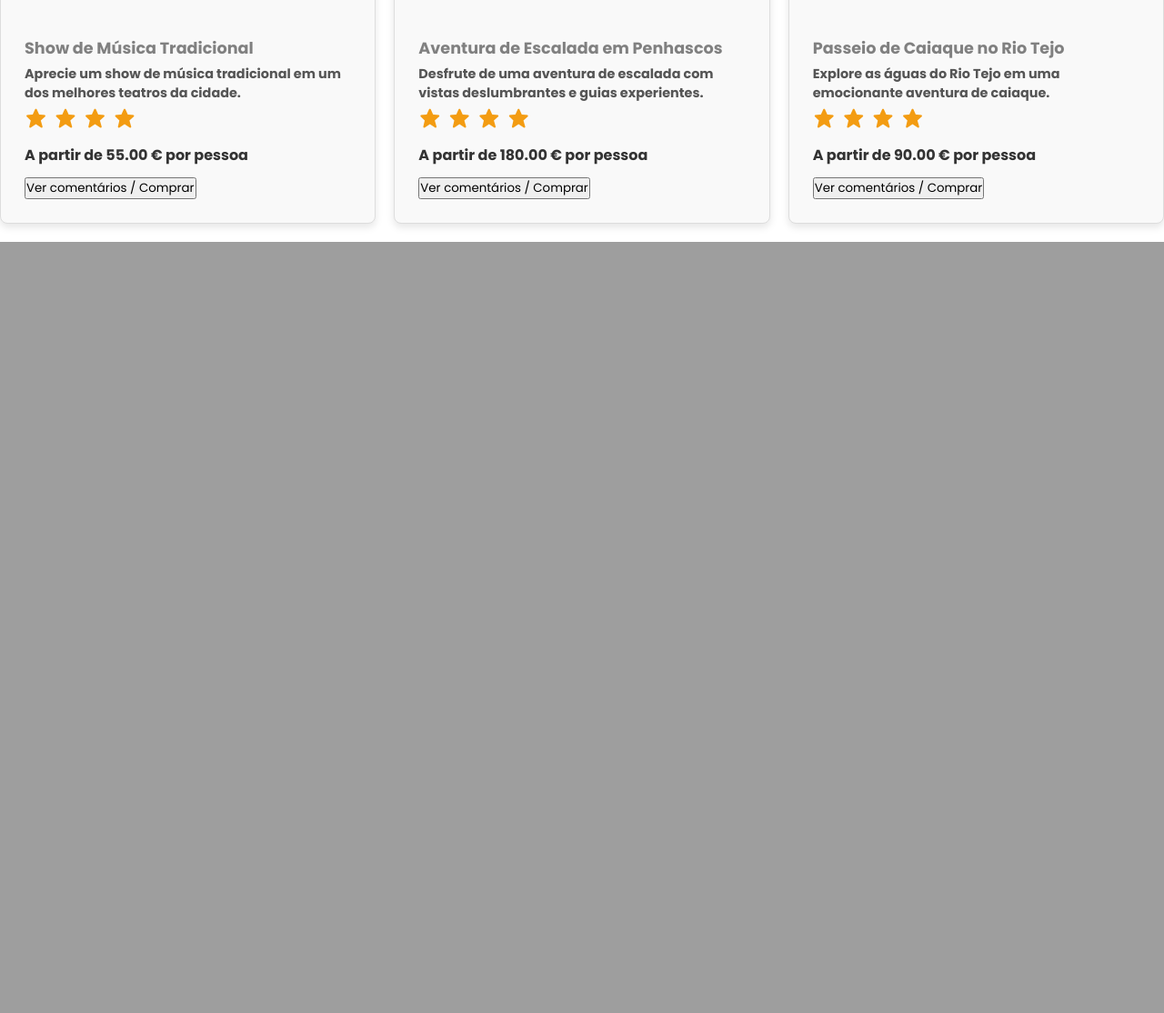
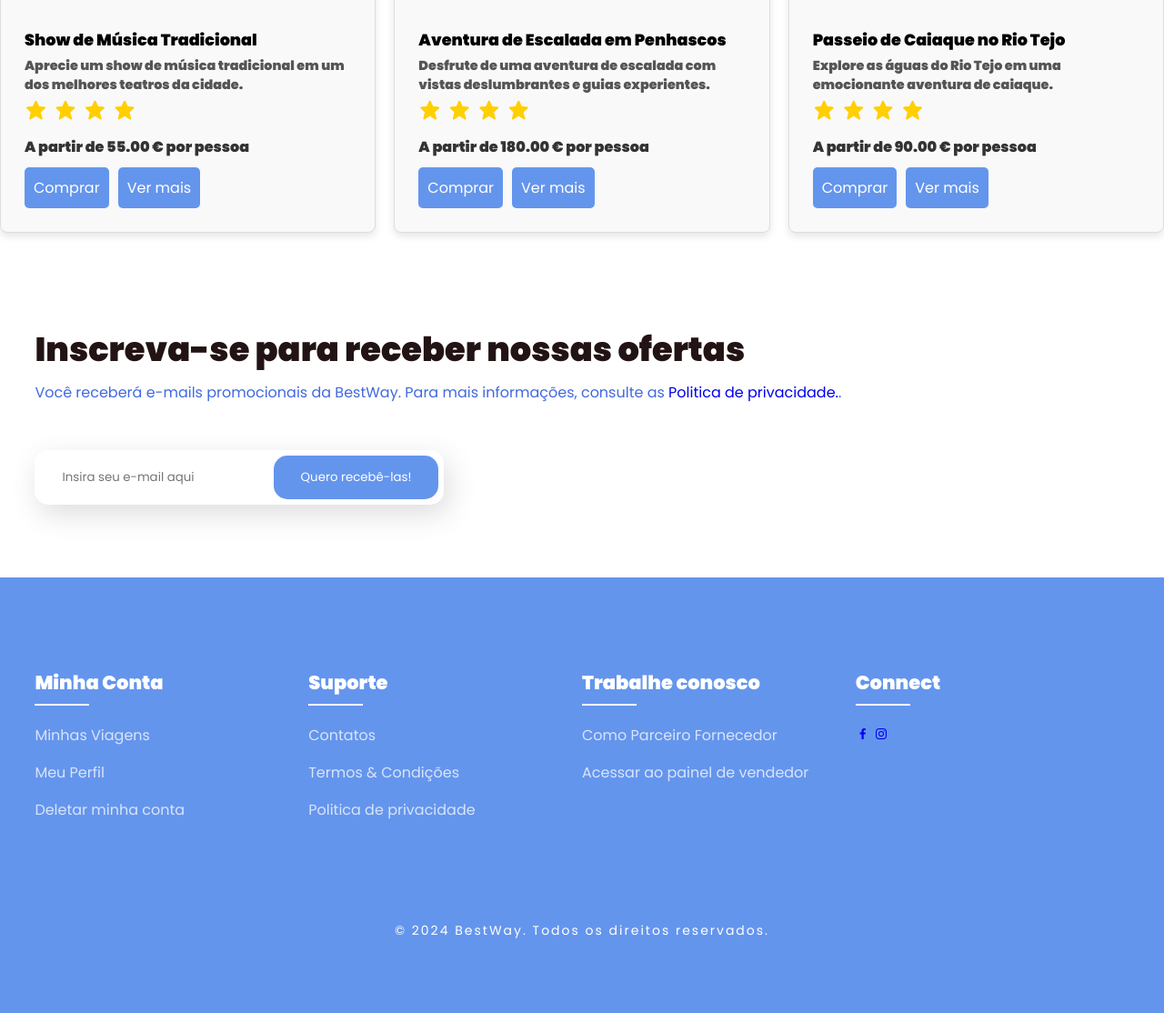
Before and after one commit to GiulianaFnch/SiteViagens, a PHP site: page /siteviagens/SiteViagens-main/public/tours/listar_tours.php in a window 1280 px wide. Shown: the part 3749-4863 px from the top of the page at 91% size. Before the commit the page ends 4015 px from the top, so only its background shows below. Run offline with PHP 8.4, Linux system fonts and the light colour scheme; a user stored in the database is signed in; data comes from the database, SQL or seed files in the repository.

Commit message:
Add files via upload

```diff
--- a/public/tours/listar_tours.php
+++ b/public/tours/listar_tours.php
@@ -1,20 +1,122 @@
 <!DOCTYPE html>
-<html>
+<html lang="pt-BR">
 
 <head>
     <meta charset="utf-8">
-    <meta name="viewpoert" content="width=device-width, inicial-scale=1">
+    <meta name="viewport" content="width=device-width, initial-scale=1">
     <title>BestWay</title>
     <link rel="stylesheet" type="text/css" href="../../assets/css/style.css">
-
     <link rel="stylesheet" href="https://unpkg.com/boxicons@latest/css/boxicons.min.css">
 
     <link rel="preconnect" href="https://fonts.googleapis.com">
     <link rel="preconnect" href="https://fonts.gstatic.com" crossorigin>
-    <link
-        href="https://fonts.googleapis.com/css2?family=Poppins:ital,wght@0,100;0,200;0,300;0,400;0,500;0,600;0,700;0,800;0,900;1,100;1,200;1,300;1,400;1,500;1,600;1,700;1,800;1,900&display=swap"
-        rel="stylesheet">
+    <link href="https://fonts.googleapis.com/css2?family=Poppins:wght@100;400;600;900&display=swap" rel="stylesheet">
 
+    <style>
+        body {
+            font-family: Arial, sans-serif;
+        }
+
+        .passeios-grid {
+            display: grid;
+            grid-template-columns: repeat(3, 1fr); /* 3 passeios por linha */
+            gap: 20px;
+            margin: 20px 0;
+        }
+
+        .box {
+            border: 1px solid #ddd;
+            padding: 10px;
+            background-color: #f9f9f9;
+            display: flex;
+            flex-direction: column;
+            justify-content: space-between;
+        }
+
+        .thum img {
+            width: 100%;
+            height: auto;
+            object-fit: cover;
+        }
+
+        .dest-content {
+            margin-top: 10px;
+        }
+
+        .location h3 {
+            color: black;
+            margin: 0;
+        }
+
+        .location h5 {
+            margin: 5px 0;
+            color: #555;
+        }
+
+        .stars h4 {
+            color: #333;
+            margin: 10px 0 0;
+        }
+
+        .stars i {
+            color: #ffcf00;
+        }
+
+        /* Estilo dos botões */
+        .btn-container {
+            margin-top: 10px;
+            display: flex;
+            gap: 10px;
+        }
+
+        .btn-container form,
+        .btn-container button {
+            width: 100%;
+        }
+
+        .btn-comprar,
+        .btn-ver-comentarios {
+            display: inline-block;
+            width: 100%;
+            padding: 10px;
+            border-radius: 5px;
+            border: none;
+            cursor: pointer;
+            font-size: 16px;
+            transition: background-color 0.3s ease;
+            text-align: center;
+        }
+
+        .btn-comprar {
+            background-color: #6495ed;
+            color: white;
+        }
+
+        .btn-comprar:hover {
+            background-color: #218838;
+        }
+
+        .btn-ver-comentarios {
+            background-color: #6495ed;
+            color: white;
+        }
+
+        .btn-ver-comentarios:hover {
+            background-color: #0056b3;
+        }
+
+        @media (max-width: 768px) {
+            .passeios-grid {
+                grid-template-columns: repeat(2, 1fr); /* 2 por linha em telas menores */
+            }
+        }
+
+        @media (max-width: 480px) {
+            .passeios-grid {
+                grid-template-columns: 1fr; /* 1 por linha em telas bem pequenas */
+            }
+        }
+    </style>
 </head>
 
 <body>
@@ -22,7 +124,6 @@
     <header>
         <a href="#" class="logo">BestWay</a>
         <div class="bx bx-menu" id="menu-icon"></div>
-
         <ul class="navbar">
             <li><a href="#home">Hospedagem</a></li>
             <li><a href="#package">Passagens</a></li>
@@ -34,7 +135,6 @@
 
     <!--Home section-->
     <section class="listar-tours" id="home">
-        <!--colocar o nome grande -->
         <div class="home-text2">
             <h1>Atividades <br> Mais <br> Procuradas.</h1>
             <p style="color: aliceblue;">"Encontre destinos e experiências que combinam com você!"</p>
@@ -44,99 +144,20 @@
     <!--container-->
     <section class="container">
         <div class="text">
-          <center><h2>Atividades mais procuradas. </h2>
+            <center>
+                <h2>Atividades mais procuradas.</h2>
+            </center>
+        </div>
+    </section>
 
-    </section>
+    <!-- Lista de passeios -->
+    <div class="passeios-grid">
         <?php
         include '../../config/valida.php';
         include '../../config/liga_bd.php';
 
         $categoria = isset($_POST['categoria']) ? (int)$_POST['categoria'] : 0;
-?>
-<head>
-    <meta charset="UTF-8">
-    <meta name="viewport" content="width=device-width, initial-scale=1.0">
-    <title>Lista de Passeios</title>
-    <style>
-        body {
-            font-family: Arial, sans-serif;
-        }
-        .passeios-grid {
-            display: grid;
-            grid-template-columns: repeat(3, 1fr); /* 3 passeios por linha */
-            gap: 20px;
-            margin: 20px 0;
-        }
-        .box {
-            border: 1px solid #ddd;
-            padding: 10px;
-            background-color: #f9f9f9;
-            display: flex;
-            flex-direction: column;
-            justify-content: space-between;
-        }
-        .thum img {
-            width: 100%;
-            height: auto;
-            object-fit: cover;
-        }
-        .dest-content {
-            margin-top: 10px;
-        }
-        .location h3 {
-            color: gray;
-            margin: 0;
-        }
-        .location h5 {
-            margin: 5px 0;
-            color: #555;
-        }
-        .stars h4 {
-            color: #333;
-            margin: 10px 0 0;
-        }
-        .stars i {
-            color: #f39c12;
-        }
-        .btn-comprar {
-            margin-top: 10px;
-        }
-        @media (max-width: 768px) {
-            .passeios-grid {
-                grid-template-columns: repeat(2, 1fr); /* 2 por linha em telas menores */
-            }
-        }
-        @media (max-width: 480px) {
-            .passeios-grid {
-                grid-template-columns: 1fr; /* 1 por linha em telas bem pequenas */
-            }
-        }
-    </style>
-</head>
-<body>
 
-<h2>Selecione uma Categoria</h2>
-<form action="listar_tours.php" method="post">
-    <label for="categoria">Categoria:</label>
-    <select name="categoria" id="categoria" onchange="this.form.submit();">
-        <option value="0">Todos</option>
-        <?php
-        $sql = "SELECT * FROM t_categoria";
-        $resultado = mysqli_query($ligacao, $sql) or die(mysqli_error($ligacao));
-
-        while ($linha = mysqli_fetch_array($resultado)) {
-            $selected = ($categoria == $linha['id']) ? 'selected' : '';
-            echo "<option value='" . htmlspecialchars($linha['id']) . "' $selected>" . htmlspecialchars($linha['categoria']) . "</option>";
-        }
-        ?>
-    </select>
-    <br>
-    <br>
-
-</form>
-
-<div class="passeios-grid">
-<?php
         $sql = "SELECT * FROM t_artigo WHERE vendido = 0";
         if ($categoria != 0) {
             $sql .= " AND cat = " . $categoria;
@@ -161,18 +182,18 @@ if (mysqli_num_rows($resultado) > 0) {
                     echo "            <h5>" . htmlspecialchars($linha['descricao']) . "</h5>";
                     echo '        </div>';
                     echo '        <div class="stars">';
-            // Exemplo para exibir estrelas (pode adaptar para mostrar baseadas em avaliação)
                     echo '            <a href="#"><i class="bx bxs-star"></i></a>';
                     echo '            <a href="#"><i class="bx bxs-star"></i></a>';
                     echo '            <a href="#"><i class="bx bxs-star"></i></a>';
                     echo '            <a href="#"><i class="bx bxs-star"></i></a>';
                     echo "            <h4>A partir de " . htmlspecialchars($linha['preco']) . " € por pessoa</h4>";
                     echo '        </div>';
-            echo '        <div class="btn-comprar">';
+                    echo '        <div class="btn-container">';
                     echo '            <form action="detalhes_tours.php" method="post">';
                     echo '                <input type="hidden" name="id_artigo" value="' . htmlspecialchars($linha['id']) . '">';
-            echo '                <input type="submit" value="Ver comentários / Comprar">';
+                    echo '                <input type="submit" value="Comprar" class="btn-comprar">';
                     echo '            </form>';
+                    echo '            <button class="btn-ver-comentarios">Ver mais</button>'; //*o btn-ver-comentários é o ver mais, porém não alterei o nome no css*//
                     echo '        </div>';
                     echo '    </div>';
                     echo '</div>';
@@ -185,6 +206,76 @@ if (mysqli_num_rows($resultado) > 0) {
         }
         ?>
     </div>
+    <section class="newsletter">
+        <div class="news-text">
+            <h2>Inscreva-se para receber nossas ofertas</h2>
+            <p>
+                Você receberá e-mails promocionais da BestWay. Para mais informações, consulte as <a href="#">Politica
+                    de privacidade.</a>.</p>
+        </div>
+
+
+        <div class="send">
+            <form>
+                <input type text="email" placeholder="Insira seu e-mail aqui" required>
+                <input type="submit" value="Quero recebê-las!">
+            </form>
+        </div>
+    </section>
+
+    <!--footer-->
+    <section id="contact">
+        <div class="footer">
+            <div class="main">
+                <div class="list">
+
+                    <h4> Minha Conta</h4>
+                    <ul>
+                        <li><a href="#">Minhas Viagens</a></li>
+                        <li><a href="public/perfil.php">Meu Perfil</a></li>
+                        <li><a href="#">Deletar minha conta</a></li>
+
+                    </ul>
+                </div>
+
+                <div class="list">
+                    <h4>Suporte</h4>
+                    <ul>
+                        <li><a href="#">Contatos</a></li>
+                        <li><a href="#">Termos & Condições</a></li>
+                        <li><a href="#">Politica de privacidade</a></li>
+
+                    </ul>
+                </div>
+
+                <div class="list">
+                    <h4>Trabalhe conosco</h4>
+                    <ul>
+                        <li><a href="public/vendedor/registro_vendedor.php">Como Parceiro Fornecedor</a></li>
+                        <li><a href="public/vendedor/admin.php">Acessar ao painel de vendedor</a></li>
+                    </ul>
+                </div>
+
+                <div class="list">
+                    <h4>Connect</h4>
+                    <div class="social">
+                        <a href="#"><i class='bx bxl-facebook'></i></a>
+                        <a href="#"><i class='bx bxl-instagram'></i></a>
+
+                        <a href="#"></a>
+                    </div>
+                </div>
+            </div>
+        </div>
+
+        <div class="end-text">
+            <p>© 2024 BestWay. Todos os direitos reservados.</p>
+        </div>
+    </section>
+
+    <!--link to js-->
+    <script type="text/javascript" src="assets/js/script.js"></script>
 
 </body>
+
 </html>
```
Lines whose indentation alone changed are shown as unchanged.
